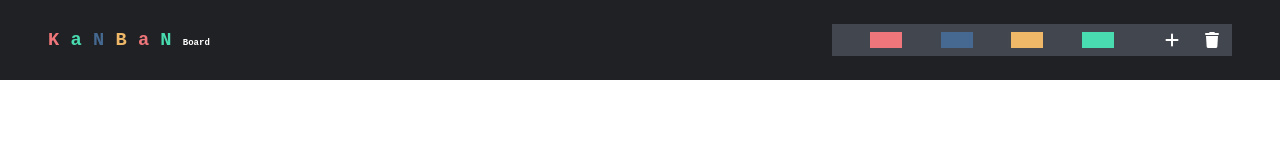
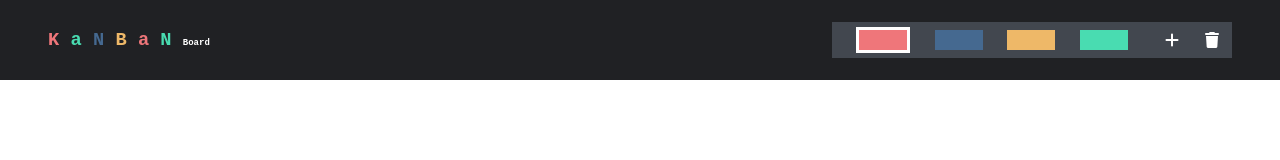
Before and after one commit to anujashette/KanbanBoard, a plain HTML site: page index.html in a window 1280 px wide. Both pictures are taken after a click on the element 886 px from the left and 40 px from the top of the page. Drawn offline with Linux system fonts and the light colour scheme.

Commit message:
Functionality completed on click select priority color and show active selected color

```diff
--- a/index.html
+++ b/index.html
@@ -59,7 +59,7 @@
     <div class="modal-container">
         <textarea name="desc" id="desc" class="text-area" placeholder="Create Your ticket"></textarea>
         <div class="color-picker">
-            <div class="bgcolor-light-orange filter-color"></div>
+            <div class="bgcolor-light-orange filter-color active"></div>
             <div class="bgcolor-light-blue filter-color"></div>
             <div class="bgcolor-earth-yellow filter-color"></div>
             <div class="bgcolor-turquoise filter-color"></div>
--- a/script.js
+++ b/script.js
@@ -50,8 +50,11 @@ textArea.addEventListener('keydown', function (e) {
 
 allPriorityColors.forEach(function(color) {
     color.addEventListener('click', function(e) {
+        allPriorityColors.forEach(function(prioityColor) {
+            prioityColor.classList.remove('active')
+        })
+        e.target.classList.add('active')
         let selectColor = e.target.classList[0]
-        // console.log(selectColor);
         ticketColor = selectColor
     })
 });
--- a/style.css
+++ b/style.css
@@ -60,7 +60,7 @@ textarea {
 
 .filter-container {
   width: 20rem;
-  height: 2rem;
+  height: 2.3rem;
   background-color: #42474f;
   display: flex;
   justify-content: space-evenly;
@@ -69,7 +69,7 @@ textarea {
 
 .action-container {
   width: 5rem;
-  height: 2rem;
+  height: 2.3rem;
   background-color: #42474f;
   display: flex;
   align-items: center;
@@ -77,8 +77,8 @@ textarea {
 }
 
 .filter-color {
-  width: 2rem;
-  height: 1rem;
+  width: 3rem;
+  height: 1.3rem;
   cursor: pointer;
 }
 
@@ -186,3 +186,7 @@ textarea {
   padding: 1rem;
   background-color: #202124;
 }
+
+.active {
+  border: 3px solid white;
+}
```
